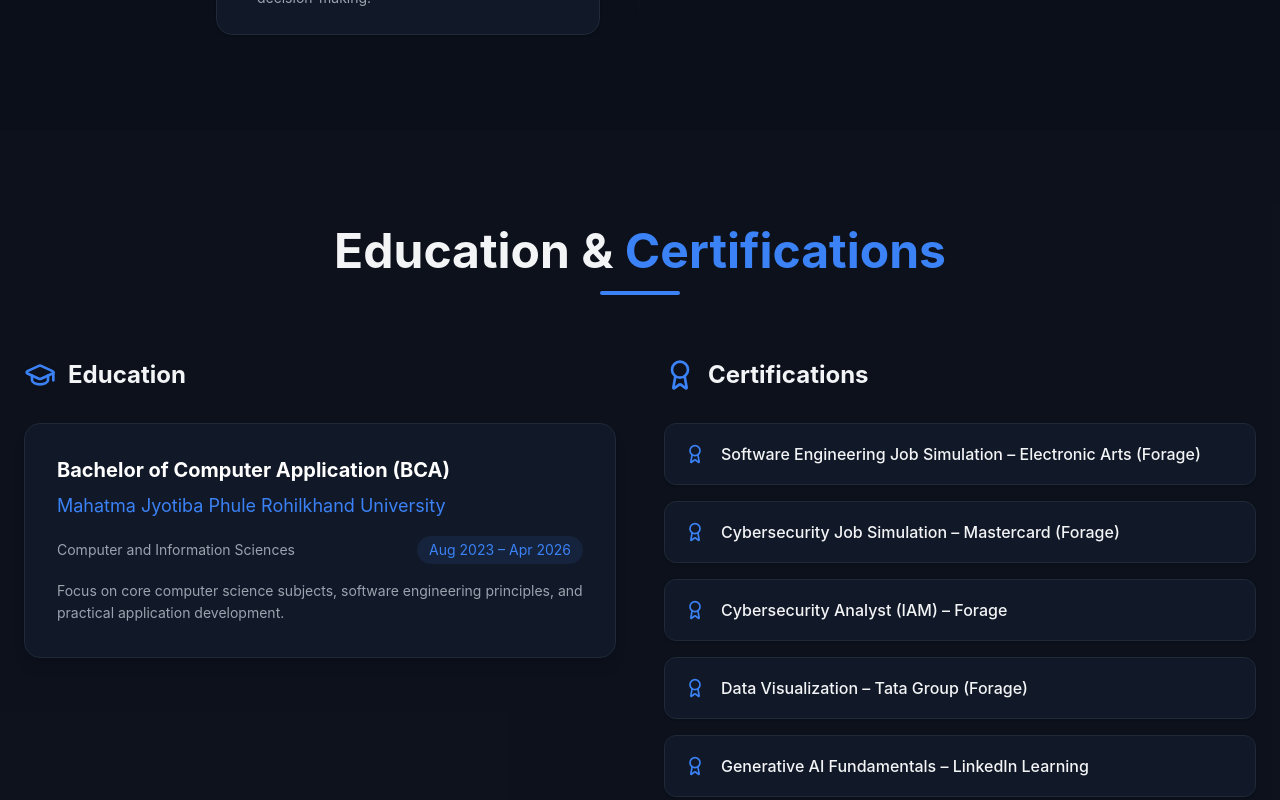
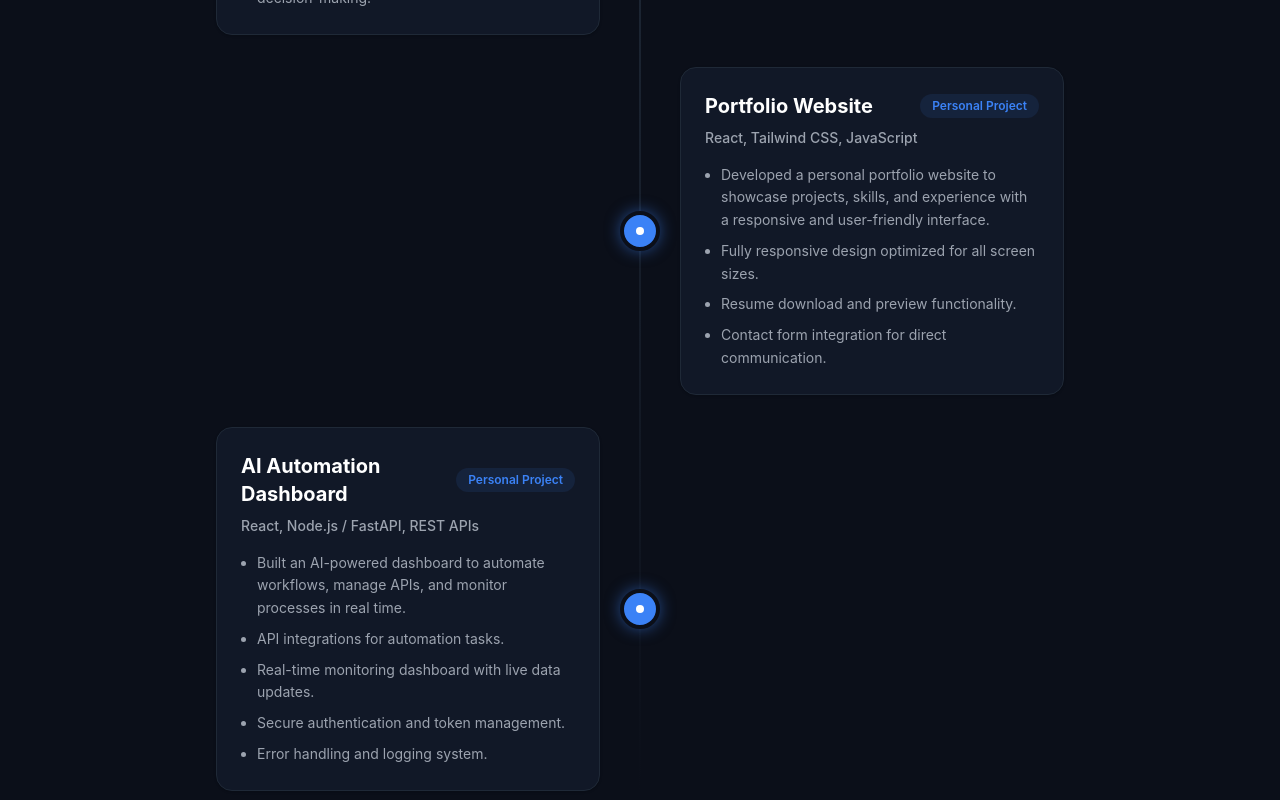
Before and after one commit to Rehbar250/Rehbar, a React (Vite) app: page / in a window 1280 px wide. Shown: the part 3860-4660 px from the top of the page. Built offline with nearby package versions, Linux system fonts and the light colour scheme.

Commit message:
Add projects

```diff
--- a/src/components/Experience.tsx
+++ b/src/components/Experience.tsx
@@ -35,6 +35,29 @@
     date: "Virtual Program",
     points: [
       "Built data visualizations for executive-level decision-making."
+    ]
+  },
+  {
+    title: "Portfolio Website",
+    company: "React, Tailwind CSS, JavaScript",
+    date: "Personal Project",
+    points: [
+      "Developed a personal portfolio website to showcase projects, skills, and experience with a responsive and user-friendly interface.",
+      "Fully responsive design optimized for all screen sizes.",
+      "Resume download and preview functionality.",
+      "Contact form integration for direct communication."
+    ]
+  },
+  {
+    title: "AI Automation Dashboard",
+    company: "React, Node.js / FastAPI, REST APIs",
+    date: "Personal Project",
+    points: [
+      "Built an AI-powered dashboard to automate workflows, manage APIs, and monitor processes in real time.",
+      "API integrations for automation tasks.",
+      "Real-time monitoring dashboard with live data updates.",
+      "Secure authentication and token management.",
+      "Error handling and logging system."
     ]
   }
 ];
```
